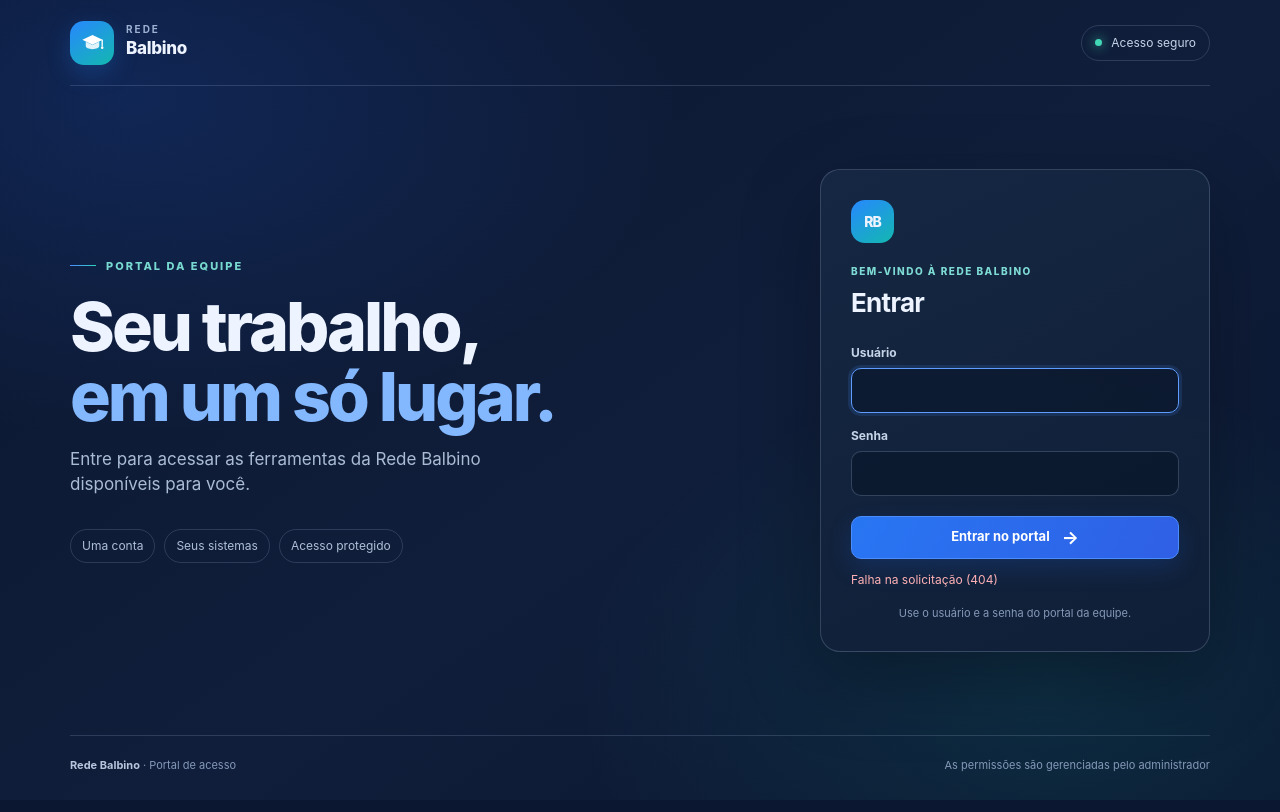
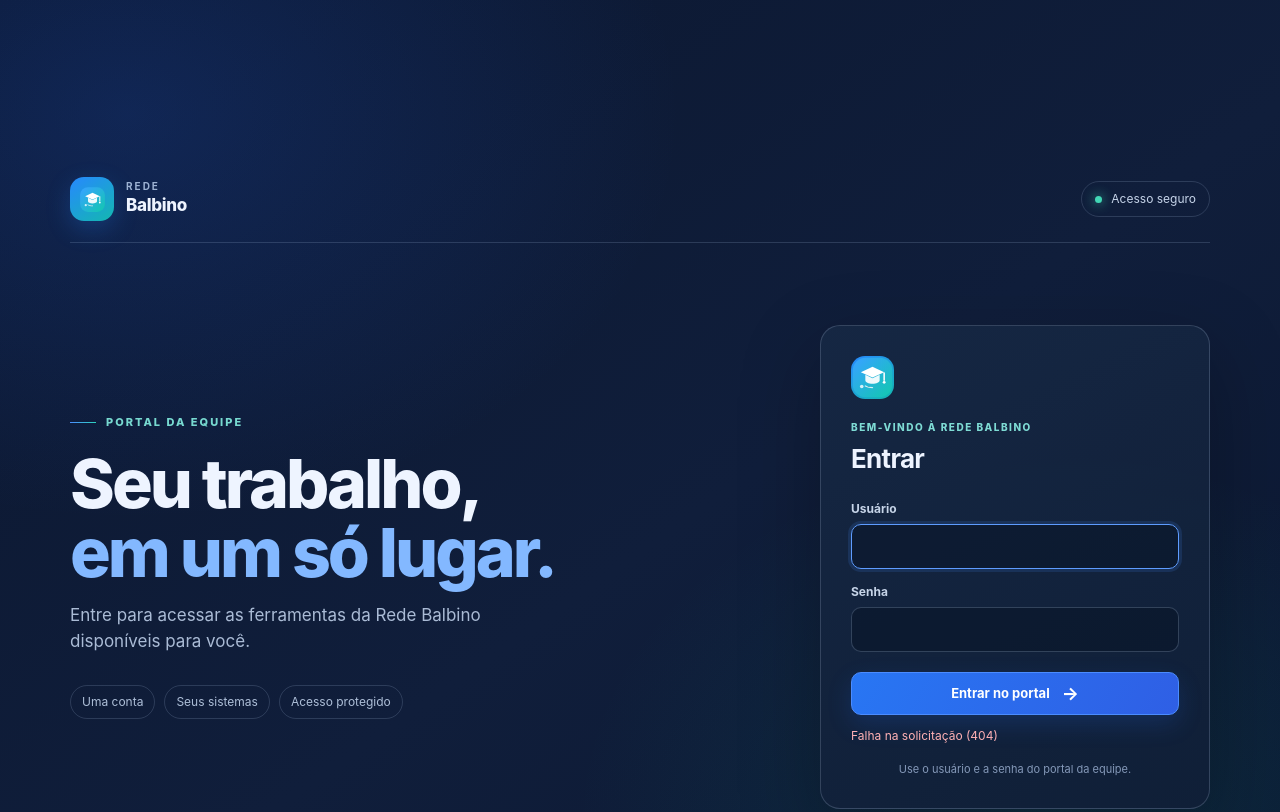
Before and after one commit to oliveiragabrielhenriquesilva-dot/Redebalbino, a website: page public/portal.html in a window 1280 px wide. Shown: the top 812 px of the page. Drawn offline with Linux system fonts and the light colour scheme; no server answers.

Commit message:
Apply Rede Balbino identity and system icons

```diff
--- a/public/portal.html
+++ b/public/portal.html
@@ -10,11 +10,12 @@
   <script src="/portal.js" defer></script>
 </head>
 <body>
+  <svg class="svg-defs" aria-hidden="true" focusable="false" xmlns="http://www.w3.org/2000/svg"><symbol id="rede-balbino-mark" viewBox="0 0 48 48"><defs><linearGradient id="mark-gradient" x1="5" y1="4" x2="43" y2="44" gradientUnits="userSpaceOnUse"><stop stop-color="#36a3ff"/><stop offset="1" stop-color="#14c6b3"/></linearGradient></defs><rect x="2" y="2" width="44" height="44" rx="14" fill="url(#mark-gradient)"/><path d="m11 18 13-6 13 6-13 6-13-6Z" fill="white"/><path d="M16 21v6c0 2.3 3.6 4 8 4s8-1.7 8-4v-6l-8 3.7-8-3.7Z" fill="white" opacity=".92"/><path d="M37 19v8" stroke="white" stroke-width="1.7" stroke-linecap="round"/><circle cx="37" cy="29.4" r="1.6" fill="white"/><circle cx="12" cy="34" r="2" fill="white" opacity=".8"/><path d="M16 33.5c2.1 1.2 4.7 1.8 8 1.8" stroke="white" stroke-width="1.5" stroke-linecap="round" opacity=".8"/></symbol></svg>
   <a class="skip" href="#main">Pular para o conteúdo</a>
   <div class="shell">
     <header class="topbar">
       <a class="brand" href="/" aria-label="Rede Balbino — início">
-        <span class="brand-mark" aria-hidden="true"><svg viewBox="0 0 32 32" fill="none"><path d="M4 12.8 16 7l12 5.8L16 18.6 4 12.8Z" fill="white"/><path d="M8 15.1v5.1c0 2 3.6 3.7 8 3.7s8-1.7 8-3.7v-5.1l-8 3.8-8-3.8Z" fill="white" opacity=".87"/><path d="M27.5 13.3v7" stroke="white" stroke-width="1.6" stroke-linecap="round"/><circle cx="27.5" cy="22.1" r="1.5" fill="white"/></svg></span>
+        <span class="brand-mark" aria-hidden="true"><svg viewBox="0 0 48 48"><use href="#rede-balbino-mark"/></svg></span>
         <span class="brand-name"><small>REDE</small>Balbino</span>
       </a>
       <div class="top-actions"><span class="secure-label"><i aria-hidden="true"></i> Acesso seguro</span><button class="user-chip hidden" id="logoutBtn" type="button">Sair</button></div>
@@ -29,7 +30,7 @@
           <div class="login-features"><span>Uma conta</span><span>Seus sistemas</span><span>Acesso protegido</span></div>
         </div>
         <form class="login-card" id="loginForm">
-          <div class="login-icon" aria-hidden="true">RB</div>
+          <div class="login-icon" aria-hidden="true"><svg viewBox="0 0 48 48"><use href="#rede-balbino-mark"/></svg></div>
           <p class="card-kicker">BEM-VINDO À REDE BALBINO</p>
           <h2 id="loginTitle">Entrar</h2>
           <label for="loginUsername">Usuário</label>
```
